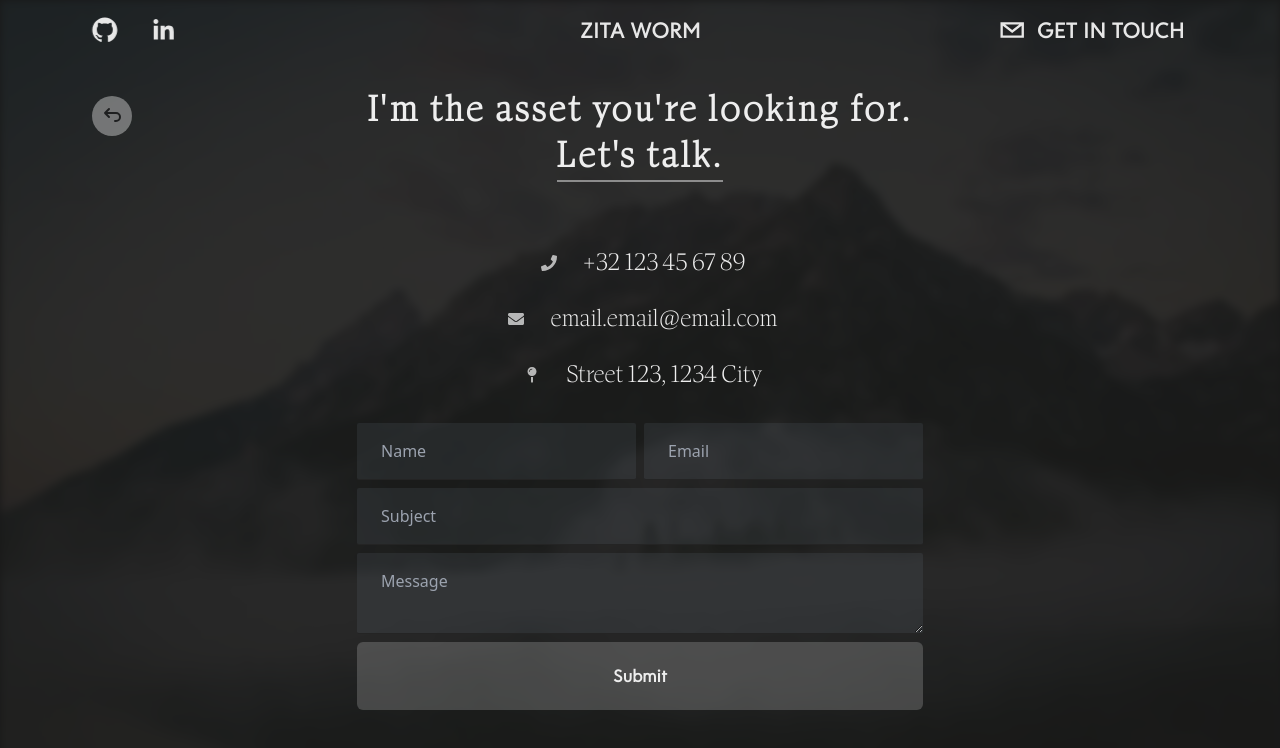
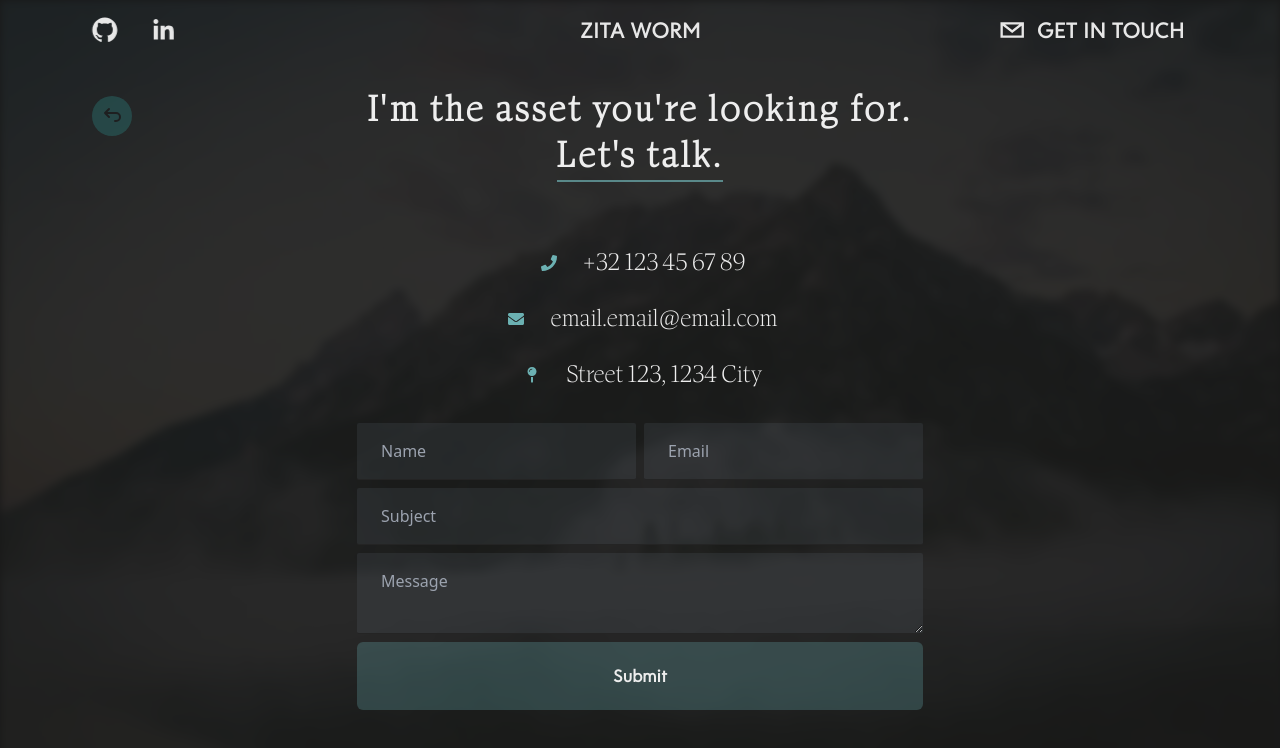
Before and after one commit to GuustTaillieu/Portfolio-Zita-Next, a Next.js app: page /contact in a window 1280 px wide. Shown: the top 748 px of the page. Built offline with nearby package versions, Linux system fonts and the light colour scheme.

Commit message:
Added some color to the contact page

```diff
--- a/src/components/BackButton.tsx
+++ b/src/components/BackButton.tsx
@@ -22,7 +22,8 @@ const BackButton = ({ callback, className }: Props) => {
         onClick={() => (callback ? callback() : router.back())}
         className={
           className
-            ? className + " p-2 opacity-40 transition-opacity hover:opacity-100"
+            ? className +
+              " hover:bg-primary p-2 opacity-40 transition-all hover:opacity-100"
             : "bg-dark p-2 text-light opacity-40 transition-opacity hover:opacity-100"
         }
       >
--- a/src/pages/contact.tsx
+++ b/src/pages/contact.tsx
@@ -66,14 +66,14 @@ function Contact({}: Props) {
           <h4 className="mb-8 text-center text-4xl font-semibold tracking-[0.2rem]">
             I'm the asset you're looking for.
             <br />
-            <span className="border-b-2 border-light/50 leading-[3.25rem]">
+            <span className="border-primary/50 border-b-2 leading-[3.25rem]">
               Let's talk.
             </span>
           </h4>
 
           <div className="flex flex-col items-center space-y-6">
             <div className="flex items-center space-x-5">
-              <FaPhone className="aspect-square w-7 animate-pulse justify-center text-light" />
+              <FaPhone className="text-primary aspect-square w-7 animate-pulse justify-center" />
               <p className="text-2xl">{info?.phoneNumber}</p>
             </div>
 
@@ -81,12 +81,12 @@ function Contact({}: Props) {
               href={`mailto:${info?.email}`}
               className="flex items-center space-x-5"
             >
-              <FaEnvelope className="aspect-square w-7 animate-pulse justify-center text-light" />
+              <FaEnvelope className="text-primary aspect-square w-7 animate-pulse justify-center" />
               <p className="text-2xl">{info?.email}</p>
             </Link>
 
             <div className="flex items-center space-x-5">
-              <FaMapPin className="aspect-square w-7 animate-pulse justify-center text-light" />
+              <FaMapPin className="text-primary aspect-square w-7 animate-pulse justify-center" />
               <p className="text-2xl">{info?.address}</p>
             </div>
           </div>
@@ -125,7 +125,7 @@ function Contact({}: Props) {
             />
             <button
               type="submit"
-              className="rounded-md bg-light/20 px-10 py-5 font-secondary text-lg font-bold text-light transition-colors hover:bg-light/30"
+              className="bg-primary/20 hover:bg-primaryDark/30 rounded-md px-10 py-5 font-secondary text-lg font-bold text-light transition-colors"
             >
               Submit
             </button>
@@ -140,7 +140,7 @@ function Contact({}: Props) {
             )}
           </form>
           <BackButton
-            className="bg-light text-dark"
+            className="bg-primaryDark text-dark"
             callback={() => router.push("/?section=contact")}
           />
         </div>
--- a/src/pages/experience.tsx
+++ b/src/pages/experience.tsx
@@ -104,7 +104,7 @@ function Experience({}: Props) {
         )}
 
         <BackButton
-          className="bg-light text-dark"
+          className="bg-primaryDark text-dark"
           callback={() => router.push("/?section=experience")}
         />
       </div>
--- a/src/pages/project/[id].tsx
+++ b/src/pages/project/[id].tsx
@@ -103,7 +103,7 @@ export default function Project({ project }: Props) {
               ))}
           </motion.div>
           <BackButton
-            className="bg-light text-dark"
+            className="bg-primaryDark text-dark"
             callback={() => router.push(ROUTES.PROJECTS)}
           />
         </motion.div>
--- a/src/pages/projects.tsx
+++ b/src/pages/projects.tsx
@@ -97,7 +97,7 @@ const Projects = ({}: Props) => {
         </div>
       </div>
       <BackButton
-        className="bg-light text-dark"
+        className="bg-primaryDark text-dark"
         callback={() => router.push("/?section=projects")}
       />
     </Page>
--- a/src/pages/skills.tsx
+++ b/src/pages/skills.tsx
@@ -47,7 +47,7 @@ const Skills = (props: Props) => {
           </div>
         </div>
         <BackButton
-          className="bg-light text-dark"
+          className="bg-primaryDark text-dark"
           callback={() => router.push("/?section=skills")}
         />
       </div>
--- a/src/styles/globals.css
+++ b/src/styles/globals.css
@@ -32,7 +32,7 @@
   }
 
   .contactInput {
-    @apply rounded-sm border-b border-[#242424] bg-slate-400/10 px-6 py-4 font-sans text-gray-500 outline-none transition-all hover:border-[#F7AB0A]/40 hover:text-[#F7AB0A]/40 focus:border-[#F7AB0A]/40 focus:text-[#F7AB0A]/40;
+    @apply hover:border-primaryDark/40 hover:text-primaryDark/40 focus:border-primaryDark/40 focus:text-primaryDark/40 rounded-sm border-b border-[#242424] bg-slate-400/10 px-6 py-4 font-sans text-gray-500 outline-none transition-all;
   }
 }
 
--- a/tailwind.config.ts
+++ b/tailwind.config.ts
@@ -12,6 +12,8 @@ const config: Config = {
       colors: {
         dark: "#181818",
         light: "#eeeeee",
+        primary: "#88e6e8",
+        primaryDark: "#2b7a78",
       },
       fontFamily: {
         default: ["Antonia", "serif"],
```
